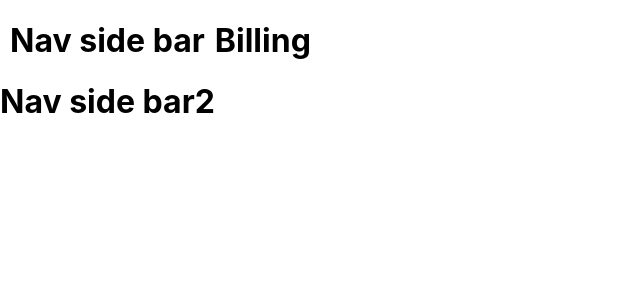
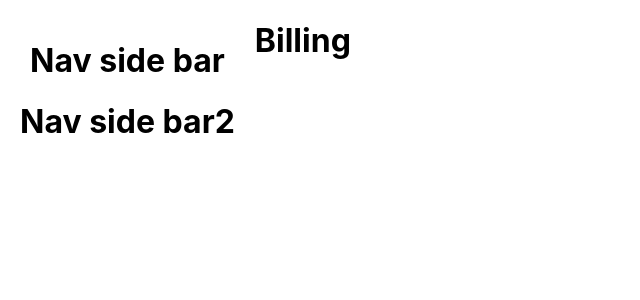
Before and after one commit to unchhohang/Kalpa, a React (Create React App) app: page / in a window 1280 px wide. Shown: the top 300 px of the page, without its empty margins (0-640 px from the left). Built offline with nearby package versions, Linux system fonts and the light colour scheme.

Commit message:
Css created

```diff
--- a/src/App.js
+++ b/src/App.js
@@ -1,5 +1,6 @@
 import { createBrowserRouter, Outlet, RouterProvider } from "react-router-dom";
 import "./App.css";
+import "./css/NavSideBar.css";
 import AppLayout from "./component/AppLayout";
 import Billing from "./component/Billing";
 import NavSideBar from "./component/NavSideBar";
--- /dev/null
+++ b/src/css/NavSideBar.css
@@ -0,0 +1,3 @@
+.navBar{
+    margin: 20px;
+}
```
